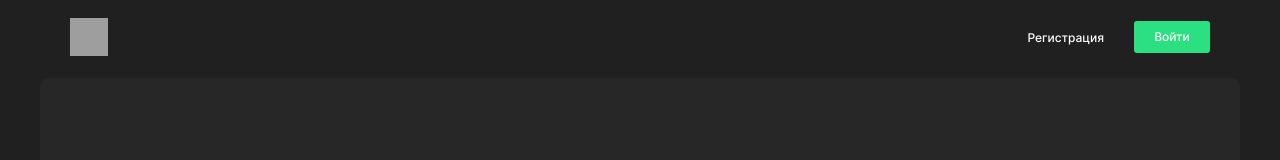
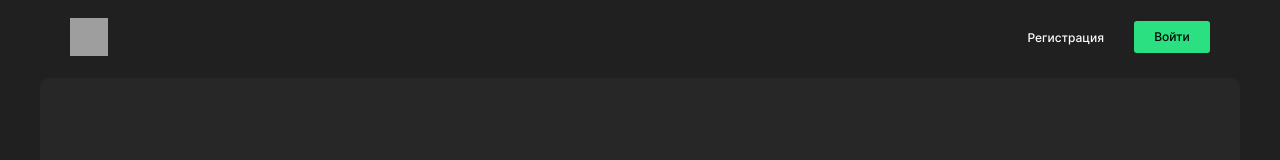
Before and after one commit to DonVladon96/movies-explorer-frontend, a React (Create React App) app: page / in a window 1280 px wide. Shown: the top 160 px of the page. Built offline with nearby package versions, Linux system fonts and the light colour scheme; grey boxes are pictures that could not be loaded; the HTML template or start-up script is replaced by a standard one.

Commit message:
button green size

```diff
--- a/src/components/Button/Button.css
+++ b/src/components/Button/Button.css
@@ -25,6 +25,7 @@
 
 .header__button-green {
   background-color: #2BE080;
+  color: #000000
 }
 
 .button_type_submit {
```
